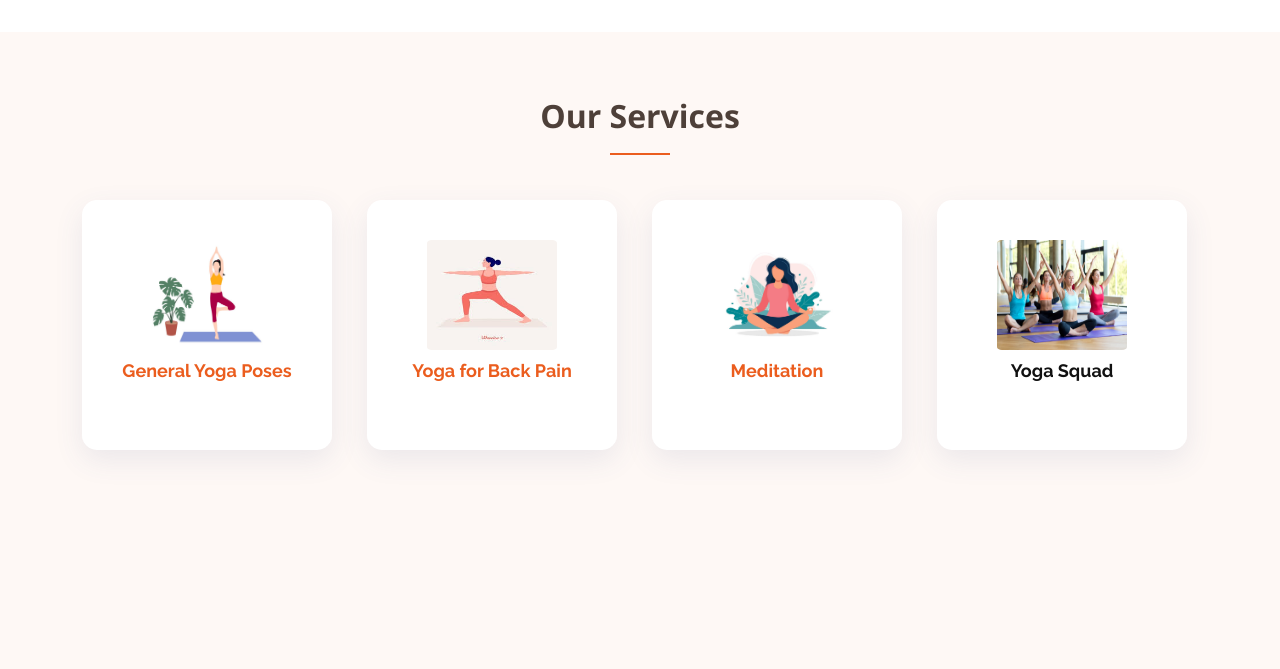
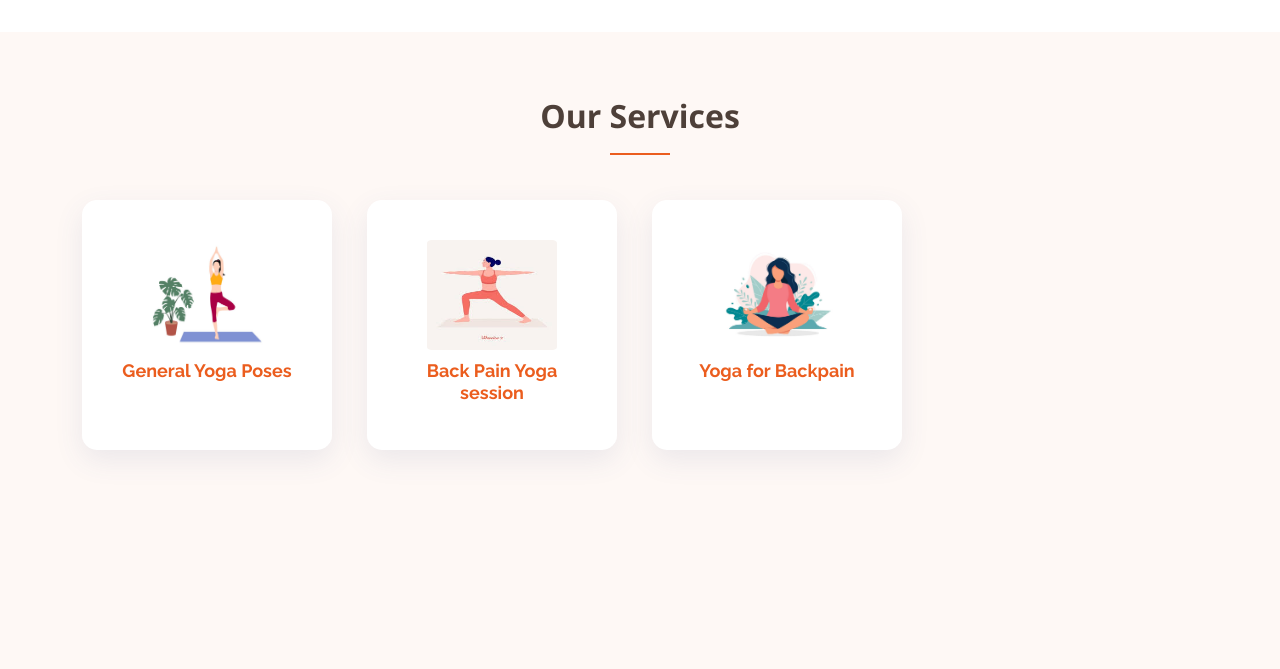
Before and after one commit to dhakalmahima188/Yoggis, a Django app: page / in a window 1280 px wide. Shown: the part 1136-1805 px from the top of the page. Run offline with Django 3.2, Linux system fonts and the light colour scheme; the visitor is signed in with stand-in values (Sample User, id 1); data that the repository does not hold is empty; parts of the project's set-up code (start-up, migrations or seed data) failed here and were passed over; some libraries are stand-ins or nearby versions.

Commit message:
little change on frontend

```diff
--- a/backend/yoggis/templates/yoggis/chronic.html
+++ b/backend/yoggis/templates/yoggis/chronic.html
@@ -43,7 +43,7 @@
 
 
     <!-- ======= Services Section ======= -->
-    <section id="yogas" class="services section-bg">
+    <!-- <section id="yogas" class="services section-bg">
         <div class="container" data-aos="fade-up">
 
           <div class="section-title">
@@ -75,7 +75,8 @@
 
 
         </div>
-      </section><!-- End Services Section -->
+      </section> -->
+      <!-- End Services Section -->
 
 
 
--- a/backend/yoggis/templates/yoggis/home.html
+++ b/backend/yoggis/templates/yoggis/home.html
@@ -145,29 +145,29 @@
               <span class="clickable">
                 <div class="icon-box">
                   <div class="icon"><img class="image_yoga" src="{% static 'yoggis/img/warrior.jpeg' %}"></i></div>
-                  <h4 class="title">Yoga for Back Pain</h4>
+                  <h4 class="title">Back Pain Yoga session</h4>
                 </div>
               </span>
             </a>
           </div>
 
           <div class="col-md-6 col-lg-3 d-flex align-items-stretch" data-aos="zoom-in" data-aos-delay="100">
-            <a href="{% url 'meditation' %}">
+            <a href="{% url 'chronic' %}">
               <span class="clickable">
                 <div class="icon-box">
                   <div class="icon"><img class="image_yoga" src="{% static 'yoggis/img/hero-img.jpeg' %}"></div>
-                  <h4 class="title">Meditation</h4>
+                  <h4 class="title">Yoga for Backpain </h4>
                 </div>
               </span>
             </a>
           </div>
 
-          <div class="col-md-6 col-lg-3 d-flex align-items-stretch" data-aos="zoom-in" data-aos-delay="400">
+          <!-- <div class="col-md-6 col-lg-3 d-flex align-items-stretch" data-aos="zoom-in" data-aos-delay="400">
             <div class="icon-box">
               <div class="icon"><img class="image_yoga" src="{% static 'yoggis/img/squad.jpg' %}"></div>
               <h4 class="title"><a href="/squad">Yoga Squad</a></h4>
             </div>
-          </div>
+          </div> -->
 
         </div>
 
```
